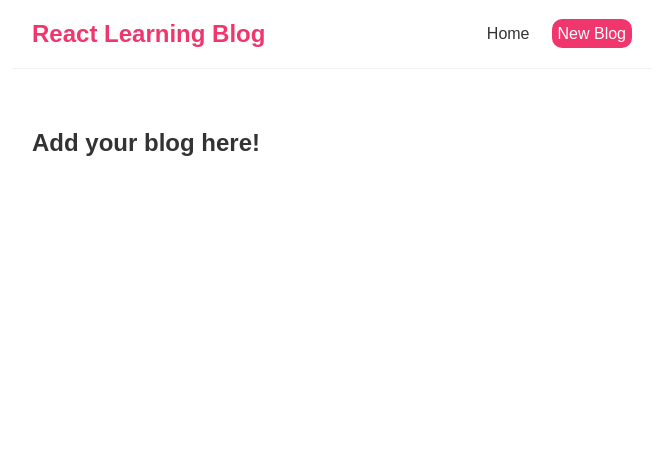
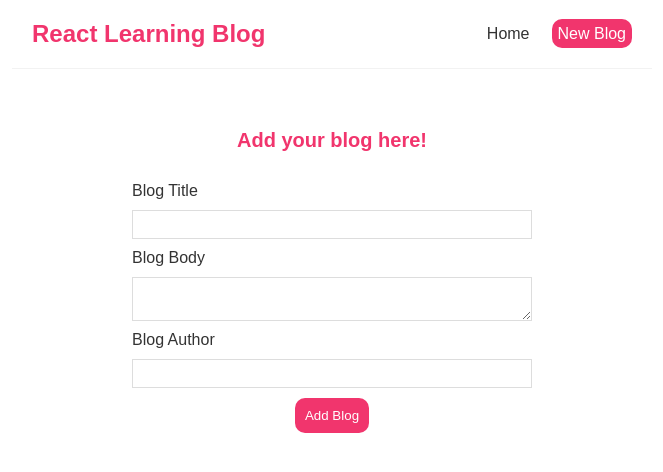
Before and after one commit to preethisun0801/example-blog, a React (Create React App) app: page /create in a window 1280 px wide. Shown: the top 472 px of the page, without its empty margins (308-971 px from the left). Built offline with nearby package versions, Linux system fonts and the light colour scheme.

Commit message:
create blog and redirect to home once made

```diff
--- a/src/Create.js
+++ b/src/Create.js
@@ -1,9 +1,55 @@
+import { useState } from "react";
+import { useHistory } from "react-router-dom";
 const Create = () => {
-    return (
-        <div className="create">
-            <h2>Add your blog here!</h2>
-        </div>
-    );
-}
+  const [title, setTitle] = useState("");
+  const [body, setBody] = useState("");
+  const [author, setAuthor] = useState("");
+  const [isPending, setIsPending] = useState(false);
+  const history = useHistory();
+  const handleSubmit = (e) => {
+    e.preventDefault();
+    const blog = { title, body, author };
+    setIsPending(true);
+    fetch("http://localhost:7000/blogs", {
+      method: "POST",
+      headers: { "Content-Type": "application/json" },
+      body: JSON.stringify(blog),
+    }).then(() => {
+      console.log("new blog added!");
+      setIsPending(false);
+      history.push("/");
+    });
+  };
+  return (
+    <div className="create">
+      <h2>Add your blog here!</h2>
+      <form onSubmit={handleSubmit}>
+        <label>Blog Title</label>
+        <input
+          type="text"
+          required
+          value={title}
+          onChange={(e) => setTitle(e.target.value)}
+        ></input>
+        <label>Blog Body</label>
+        <textarea
+          type="text"
+          required
+          value={body}
+          onChange={(e) => setBody(e.target.value)}
+        ></textarea>
+        <label>Blog Author</label>
+        <input
+          type="text"
+          required
+          value={author}
+          onChange={(e) => setAuthor(e.target.value)}
+        ></input>
+        {!isPending && <button>Add Blog</button>}
+        {isPending && <button disabled>Adding Blog...</button>}
+      </form>
+    </div>
+  );
+};
 
 export default Create;
--- a/src/index.css
+++ b/src/index.css
@@ -75,3 +75,37 @@
   border-radius: 10px;
   cursor:pointer;
 }
+
+.create {
+  max-width: 400px;
+  margin:0 auto;
+  text-align:center;
+}
+
+.create label {
+  text-align: left;
+  display:block;
+}
+
+.create h2{
+  font-size: 20px;
+  color:#f1356d;
+  margin-bottom: 30px;
+}
+.create input, .create textarea {
+  width:100%;
+  padding:6px 10px;
+  margin:10px 0;
+  border:1px solid #ddd;
+  box-sizing: border-box;
+  display:block;
+}
+
+.create button {
+  background: #f1356d;
+  color:#fff;
+  border:0;
+  padding:10px;
+  border-radius: 10px;
+  cursor: pointer;
+}
```
